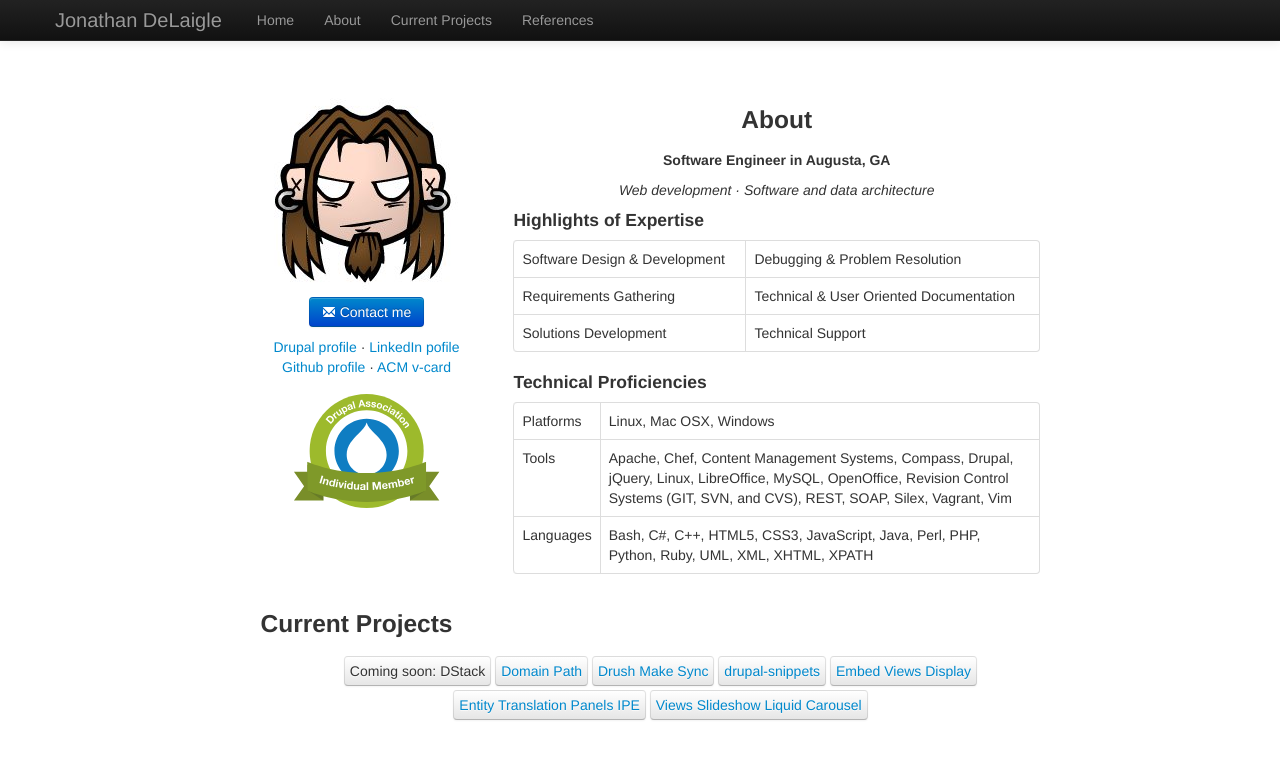
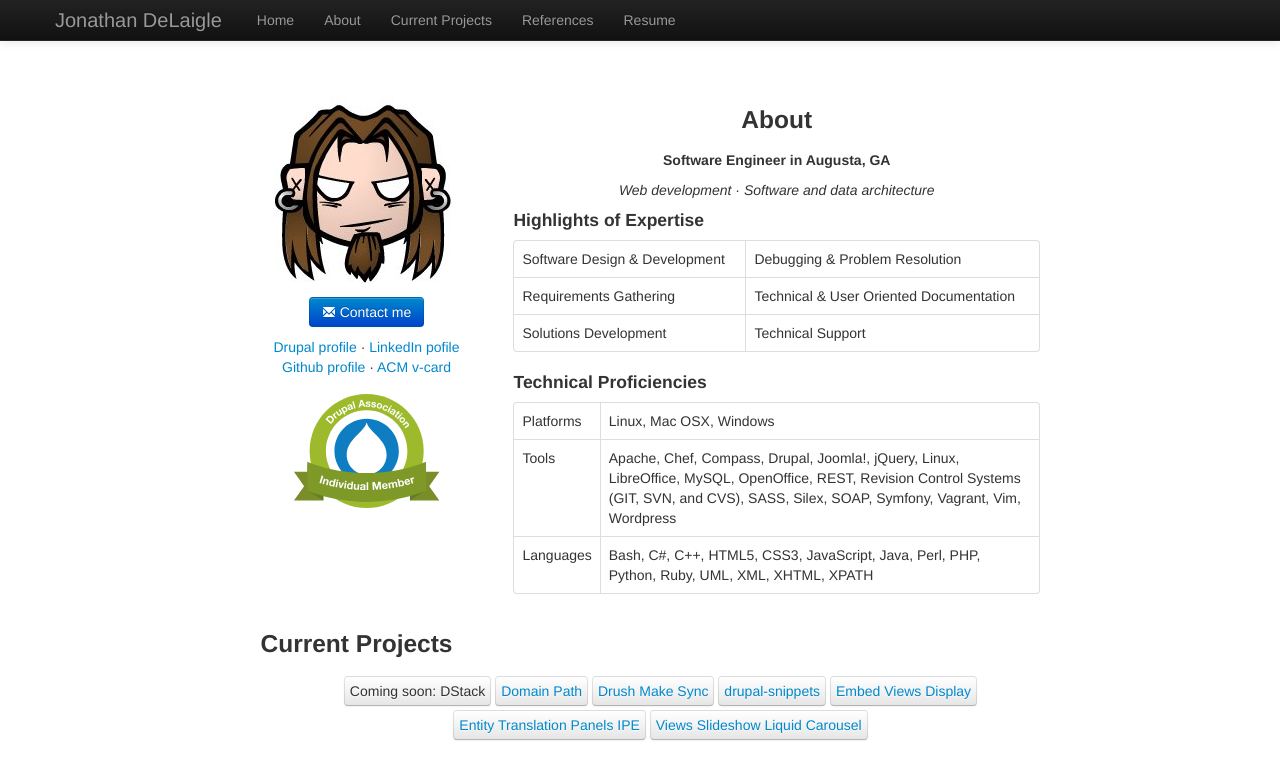
Before and after one commit to kpolymorphic/kpolymorphic.github.io, a Jekyll site: the page built from index.html, in a window 1280 px wide and 900 px high. Shown: the top 779 px of the window. Built offline with Jekyll 4.4.1, drawn with Linux system fonts in a browser that asks for light colours; nearby versions of some CDN libraries.

Commit message:
Updating tools and adding resume

```diff
--- a/_includes/header.html
+++ b/_includes/header.html
@@ -13,6 +13,7 @@
               <li><a href="/#about">About</a></li>
               <li><a href="/#current-projects">Current Projects</a></li>
               <li><a href="/references/">References</a></li>
+              <li><a href="/JonathanDeLaigle.pdf">Resume</a></li>
             </ul>
           </div><!--/.nav-collapse -->
         </div>
--- a/index.html
+++ b/index.html
@@ -34,7 +34,7 @@
         <h4>Technical Proficiencies</h4>
         <table class="table table-bordered">
           <tr><td>Platforms</td><td>Linux, Mac OSX, Windows</td></tr>
-          <tr><td>Tools</td><td>Apache, Chef, Content Management Systems, Compass, Drupal, jQuery, Linux, LibreOffice, MySQL, OpenOffice, Revision Control Systems (GIT, SVN, and CVS), REST, SOAP, Silex, Vagrant, Vim</td></tr>
+          <tr><td>Tools</td><td>Apache, Chef, Compass, Drupal, Joomla!, jQuery, Linux, LibreOffice, MySQL, OpenOffice, REST, Revision Control Systems (GIT, SVN, and CVS), SASS, Silex, SOAP, Symfony, Vagrant, Vim, Wordpress</td></tr>
           <tr><td>Languages</td><td>Bash, C#, C++, HTML5, CSS3, JavaScript, Java, Perl, PHP, Python, Ruby, UML, XML, XHTML, XPATH</td></tr>
         </table>
       </div>
```
Also changed, not shown: 1 other file.
